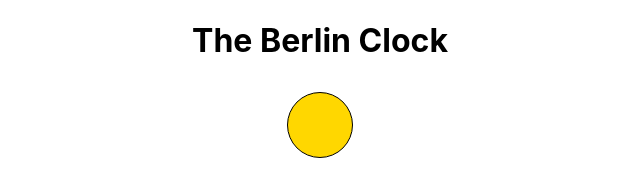
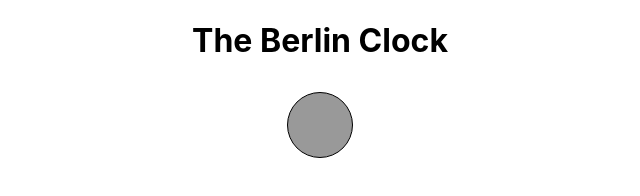
Before and after one commit to GajendraRaj/BerlinClockV6, a React app: page / in a window 1280 px wide. Shown: the whole page, without its empty margins (320-960 px from the left). Built offline with nearby package versions, Linux system fonts and the light colour scheme.

Commit message:
feat: The top lamp illuminated off in odd seconds

```diff
--- a/src/component/Clock.css
+++ b/src/component/Clock.css
@@ -25,3 +25,7 @@
   border-width: 1px;
   border-radius: 100%;
 }
+
+.bg-silver {
+  background-color: #999999;
+}
--- a/src/component/Clock.js
+++ b/src/component/Clock.js
@@ -7,7 +7,7 @@ const Clock = () => {
   return (
     <div className="App">
       <h1>{Constants.APP_TITLE}</h1>
-      <BerlinClock />
+      <BerlinClock time={"59"} />
     </div>
   );
 };
--- a/src/component/berlin-clock/index.js
+++ b/src/component/berlin-clock/index.js
@@ -1,13 +1,19 @@
 import React from "react";
+import PropTypes from "prop-types";
 import Seconds from "./seconds";
 import Constants from "../../constant";
 
-const BerlinClock = () => {
+const BerlinClock = (props) => {
+  const second = props.time % 2 === 0 ? Constants.EVEN_SECOND : "O";
   return (
     <div className="clock mv4">
-      <Seconds seconds={Constants.EVEN_SECOND} />
+      <Seconds seconds={second} />
     </div>
   );
 };
 
+BerlinClock.propTypes = {
+  time: PropTypes.string.isRequired,
+};
+
 export default BerlinClock;
--- a/src/component/berlin-clock/seconds/index.js
+++ b/src/component/berlin-clock/seconds/index.js
@@ -3,11 +3,12 @@ import PropTypes from "prop-types";
 import Constants from "../../../constant";
 
 const Seconds = (props) => {
-  return (
-    <div
-      className={`${Constants.SECONDS_STYLE_CLASS} ${Constants.ACTIVE_STYLE_CLASS}`}
-    />
-  );
+  const secondColor =
+    props.seconds === Constants.EVEN_SECOND
+      ? Constants.ACTIVE_STYLE_CLASS
+      : "bg-silver";
+
+  return <div className={`${Constants.SECONDS_STYLE_CLASS} ${secondColor}`} />;
 };
 
 Seconds.propTypes = {
```
Also changed, not shown: src/test/berlin-clock/index.test.js (+37 -2 lines), src/test/berlin-clock/seconds/index.test.js (+5 -0 lines).
